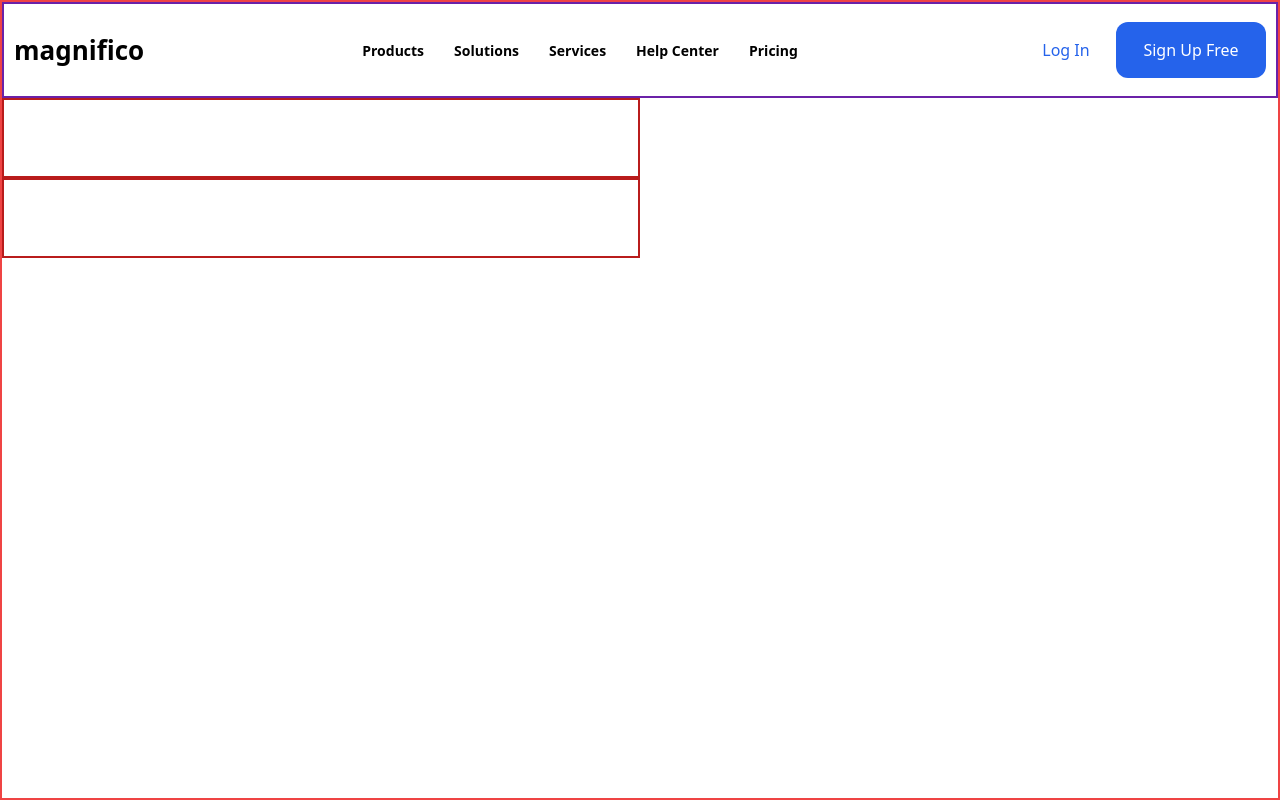
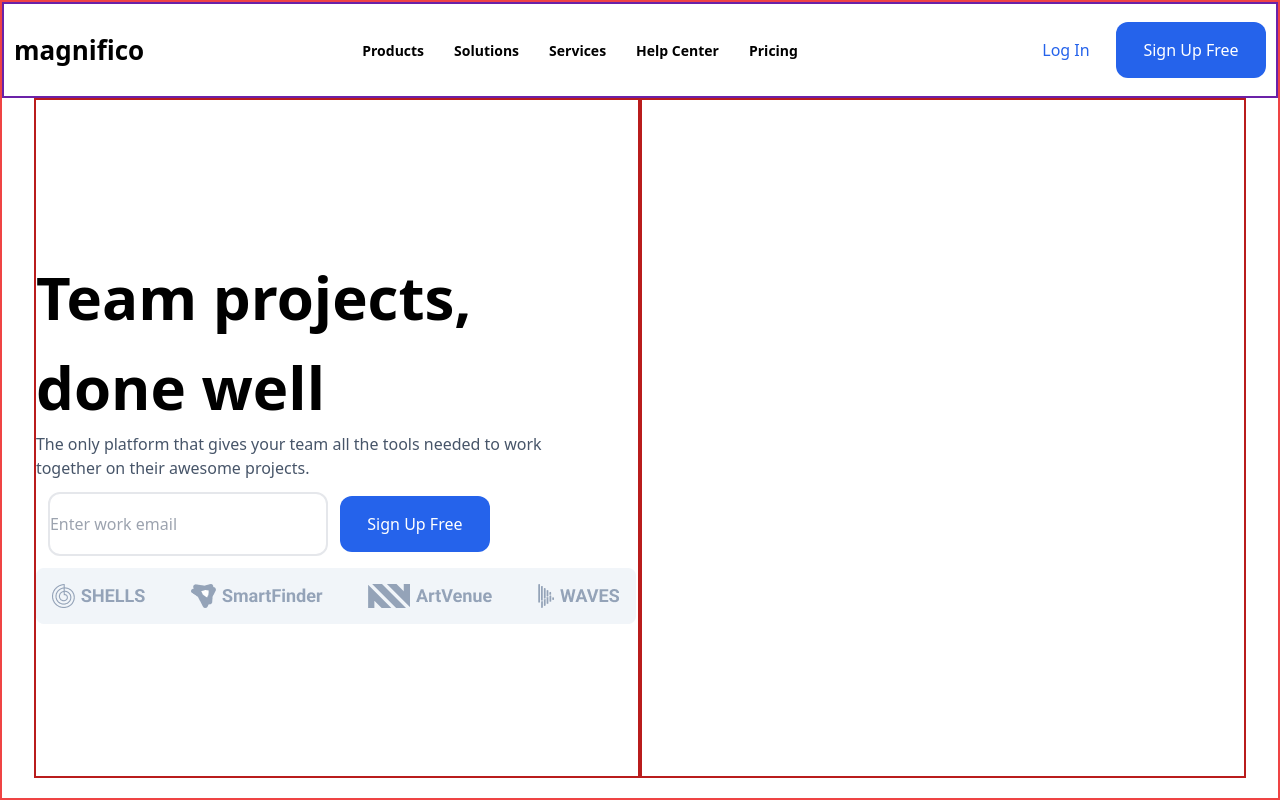
Before and after one commit to Mukhammadullo/Magnifico, a React (Vite) app: page / in a window 1280 px wide. Built offline with nearby package versions, Linux system fonts and the light colour scheme.

Commit message:
card_right

```diff
--- a/src/App.jsx
+++ b/src/App.jsx
@@ -34,14 +34,22 @@ function App() {
 
 
         {/* maincards */}
-        <div>
+        <div className='w-[95%] m-auto flex justify-center'>
 
           {/* card_left */}
-          <div className='w-[50%] h-[10vh] border-solid border-red-700 border-[2px]'></div>
+          <div className='w-[50%] h-[85vh] border-solid border-red-700 border-[2px] flex flex-col justify-center'>
+            <h1 className='text-[60px] font-bold'>Team projects, <br /> done well</h1>
+            <p className='text-[#475569]'>The only platform that gives your team all the tools needed to work <br /> together on their awesome projects. </p>
+            <div>
+              <input placeholder='Enter work email'  className='w-[280px] h-[8vh] rounded-[12px] m-[12px] border-solid border-black-100 border-[2px] ' />
+              <button className=' w-[150px] h-[7vh] text-[white] rounded-[12px] bg-[#2563EB]'>Sign Up Free</button>
+              <img src='src/assets/1.png' />
+            </div>
+          </div>
 
 
           {/* card_right */}
-          <div className='w-[50%] h-[10vh] border-solid border-red-700 border-[2px]'></div>
+          <div className='w-[50%] h-[85vh] border-solid border-red-700 border-[2px]'></div>
 
         </div>
 
```
Also changed, not shown: src/assets/1.png (added).
